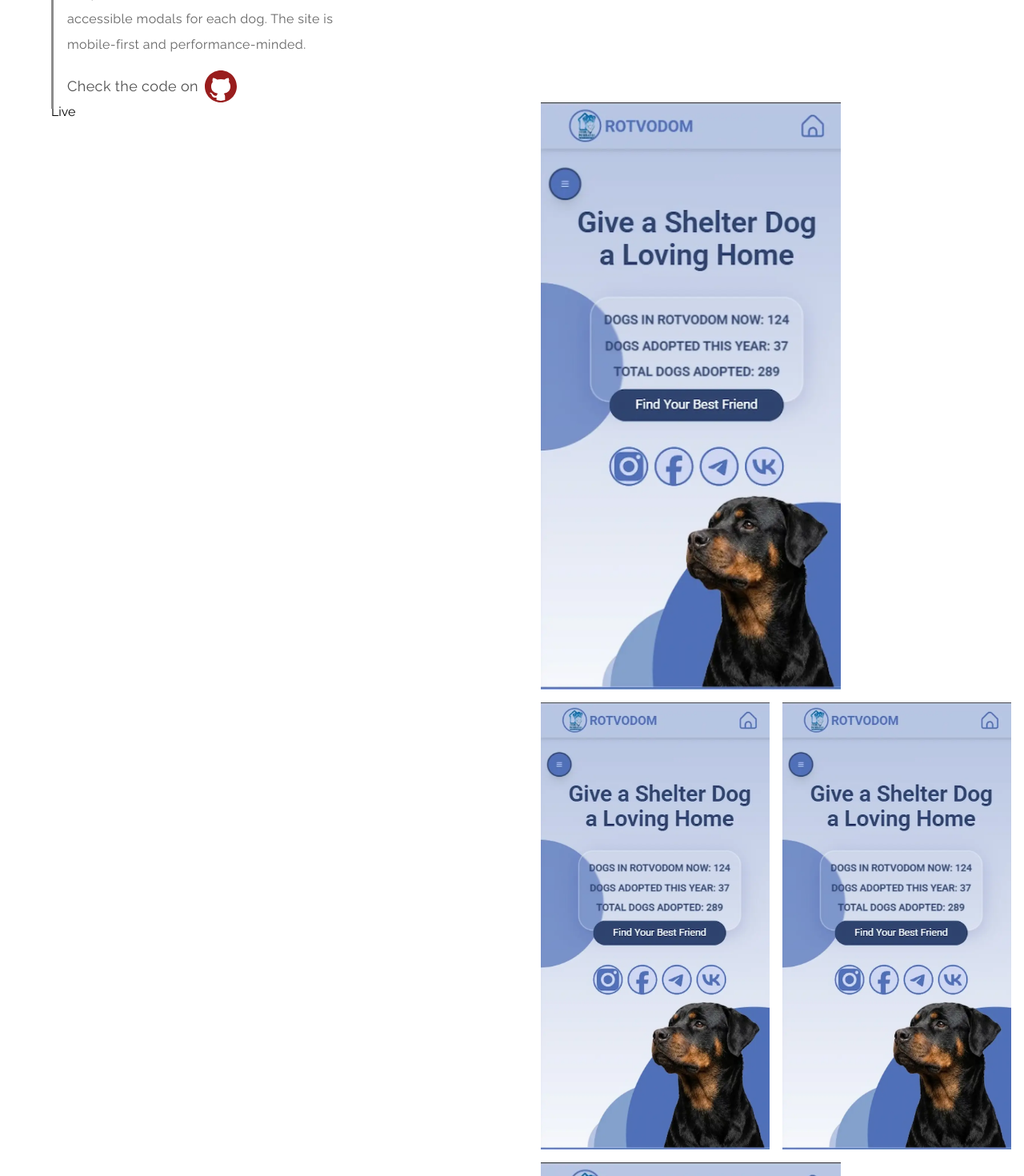
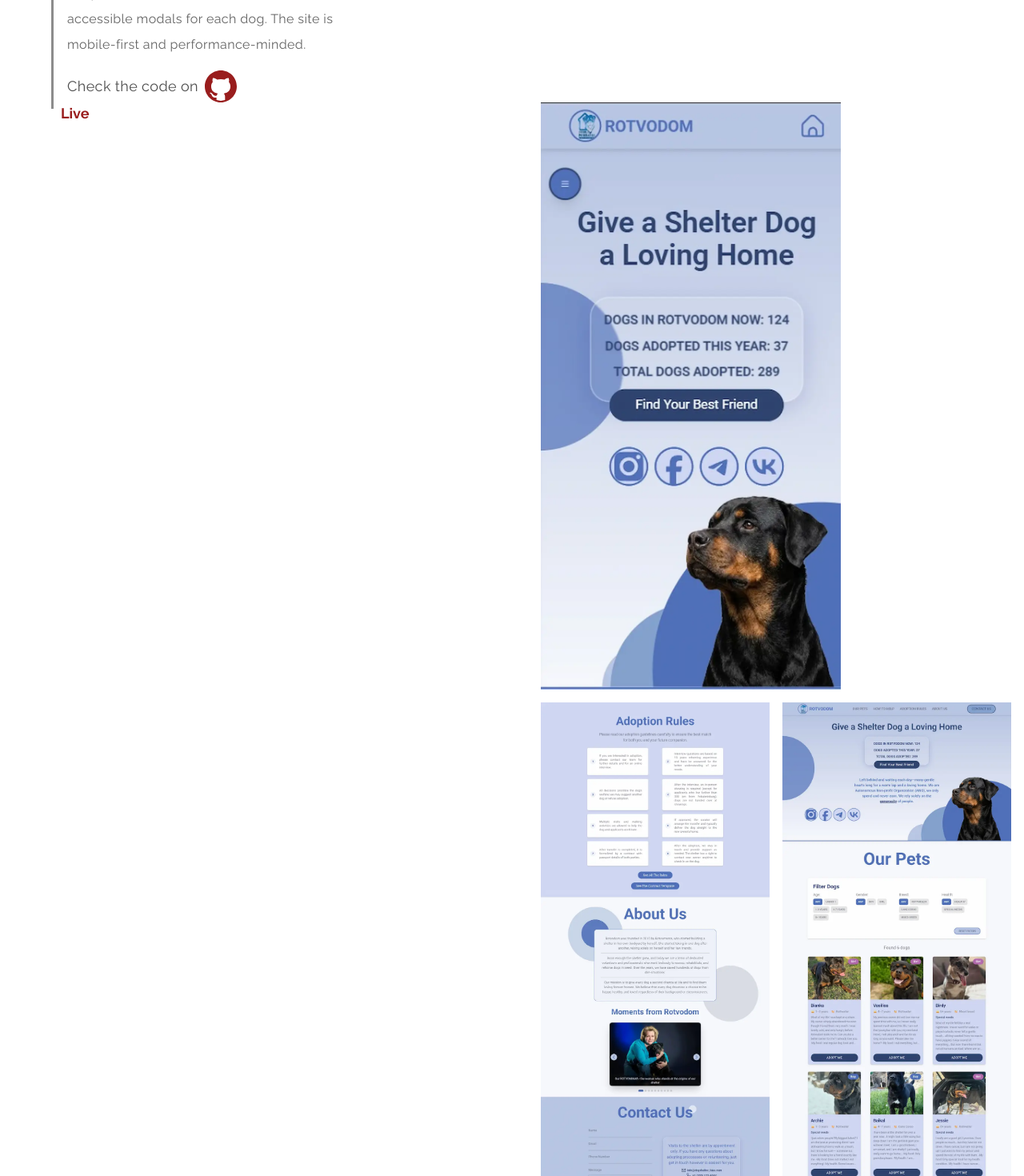
Before and after one commit to bavayra/Portfolio, a React (Vite) app: page / in a window 1280 px wide. Shown: the part 3700-5170 px from the top of the page at 80% size. Built offline with nearby package versions, Linux system fonts and the light colour scheme.

Commit message:
refactor/style(Projects): updated the file with actual screenshots; minor styling corrections (text color and ml)

```diff
--- a/data/projects.ts
+++ b/data/projects.ts
@@ -36,29 +36,23 @@ export const projects: Project[] = [
         height: 667,
       },
       {
-        thumbnail: "/screens/dog-shelter-screen/dog-shelter-390-thumb.webp",
-        full: "/screens/dog-shelter-screen/dog-shelter-375.webp",
+        thumbnail: "/screens/dog-shelter-screen/dog-shelter-1440-thumb.webp",
+        full: "/screens/dog-shelter-screen/dog-shelter-1440.webp",
         alt: "Dog Shelter",
         width: 375,
         height: 667,
       },
       {
-        thumbnail: "/screens/dog-shelter-screen/dog-shelter-390-thumb.webp",
-        full: "/screens/dog-shelter-screen/dog-shelter-375.webp",
+        thumbnail: "/screens/dog-shelter-screen/dog-shelter-1280-thumb.webp",
+        full: "/screens/dog-shelter-screen/dog-shelter-1280.webp",
         alt: "Dog Shelter",
         width: 375,
         height: 667,
       },
       {
-        thumbnail: "/screens/dog-shelter-screen/dog-shelter-390-thumb.webp",
-        full: "/screens/dog-shelter-screen/dog-shelter-375.webp",
-        alt: "Dog Shelter",
-        width: 375,
-        height: 667,
-      },
-      {
-        thumbnail: "/screens/dog-shelter-screen/dog-shelter-390-thumb.webp",
-        full: "/screens/dog-shelter-screen/dog-shelter-375.webp",
+        thumbnail:
+          "/screens/dog-shelter-screen/dog-shelter-1280-cards-thumb.webp",
+        full: "/screens/dog-shelter-screen/dog-shelter-1280-cards.webp",
         alt: "Dog Shelter",
         width: 375,
         height: 667,
@@ -83,22 +77,22 @@ export const projects: Project[] = [
         height: 667,
       },
       {
-        thumbnail: "/screens/weather-app-screen/weather-app-main-thumb.webp",
-        full: "/screens/weather-app-screen/weather-app-main.webp",
+        thumbnail: "/screens/weather-app-screen/weather-app-cities-thumb.webp",
+        full: "/screens/weather-app-screen/weather-app-cities.webp",
         alt: "Weather App",
         width: 375,
         height: 667,
       },
       {
-        thumbnail: "/screens/weather-app-screen/weather-app-main-thumb.webp",
-        full: "/screens/weather-app-screen/weather-app-main.webp",
+        thumbnail: "/screens/weather-app-screen/weather-app-map-thumb.webp",
+        full: "/screens/weather-app-screen/weather-app-map.webp",
         alt: "Weather App",
         width: 375,
         height: 667,
       },
       {
-        thumbnail: "/screens/weather-app-screen/weather-app-main-thumb.webp",
-        full: "/screens/weather-app-screen/weather-app-main.webp",
+        thumbnail: "/screens/weather-app-screen/weather-app-search-thumb.webp",
+        full: "/screens/weather-app-screen/weather-app-search.webp",
         alt: "Weather App",
         width: 375,
         height: 667,
--- a/src/components/ProjectScreen.tsx
+++ b/src/components/ProjectScreen.tsx
@@ -35,7 +35,7 @@ const ProjectScreen = (props: ProjectScreenProps) => {
           <h3 className="sr-only">{props.title}</h3>
           <p className="sr-only">{props.description}</p>
 
-          <div className="flex items-center gap-3">
+          <div className="flex items-center ml-3 text-accent-red text-lg font-bold">
             {props.links?.live && <a href={props.links.live}>Live</a>}
           </div>
         </div>
```
